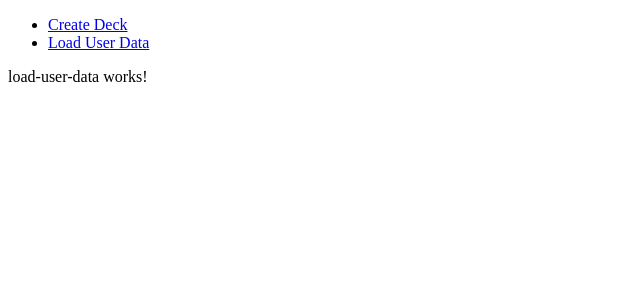
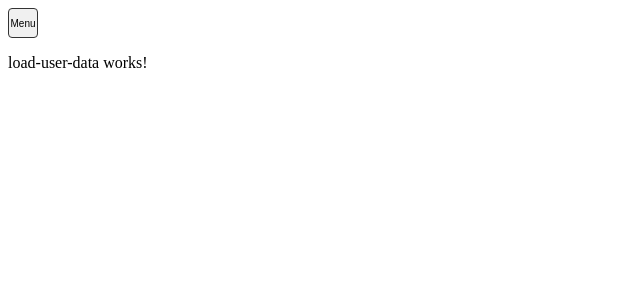
Before and after one commit to cmlykke/memolibre, an Angular app: page /load-user-data in a window 1280 px wide. Shown: the top 300 px of the page, without its empty margins (0-640 px from the left). Built offline with nearby package versions, Linux system fonts and the light colour scheme.

Commit message:
2025-02-04_2036_added a menu buttton

```diff
--- a/src/app/app.component.css
+++ b/src/app/app.component.css
@@ -0,0 +1,58 @@
+.menu {
+  list-style: none;
+  padding: 0;
+  margin: 0;
+  display: none; /* Default: Hidden */
+  flex-direction: column;
+  background: #f9f9f9;
+  border: 1px solid #ccc;
+  position: absolute;
+  top: 40px; /* Position dropdown relative to the burger button */
+  right: 10px;
+}
+
+.menu.open {
+  display: flex; /* Show the menu when the 'open' class is added */
+}
+
+.menu li {
+  margin: 0;
+}
+
+.menu li a {
+  display: block;
+  text-decoration: none;
+  padding: 10px 20px;
+  color: #333;
+  transition: background 0.2s;
+}
+
+.menu li a:hover {
+  background: #ddd;
+}
+
+.burger-menu {
+  overflow: hidden; /* Ensures content stays within button dimensions */
+  width: 30px; /* Button width */
+  height: 30px; /* Button height */
+  font-size: 10px; /* Adjusts text size to fit */
+  line-height: 30px; /* Vertically centers the text */
+  text-align: center; /* Horizontally centers the text */
+  padding: 0; /* Prevents padding from affecting layout */
+  border: 1px solid #333; /* Adds a border to the button */
+  background-color: #f0f0f0; /* Sets the button background color */
+  color: #000; /* Sets the text color */
+  cursor: pointer; /* Adds a pointer cursor for better UX */
+  border-radius: 4px; /* Optional: Adds rounded corners */
+}
+
+
+.burger-menu img {
+  display: block; /* Ensures the image is visible */
+  width: 50px; /* Update as appropriate for your icon size */
+  height: 50px;
+}
+
+.burger-menu:focus {
+  outline: none;
+}
--- a/src/app/app.component.html
+++ b/src/app/app.component.html
@@ -2,7 +2,13 @@
 <main class="main">
   <div>
     <nav>
-      <ul>
+      <!-- Burger Menu Button -->
+      <button (click)="toggleMenu()" class="burger-menu" aria-label="Toggle menu">
+        Menu
+      </button>
+
+      <!-- Menu Options -->
+      <ul [class.open]="menuOpen" class="menu">
         <li><a routerLink="/create-deck">Create Deck</a></li>
         <li><a routerLink="/load-user-data">Load User Data</a></li>
       </ul>
--- a/src/app/app.component.ts
+++ b/src/app/app.component.ts
@@ -9,4 +9,13 @@ import { RouterLink, RouterOutlet} from '@angular/router';
 })
 export class AppComponent {
   title = 'memolibre';
+
+  // Variable to keep track of menu's visibility state
+  menuOpen = false;
+
+  // Toggle menu visibility
+  toggleMenu() {
+    this.menuOpen = !this.menuOpen;
+  }
+
 }
```
